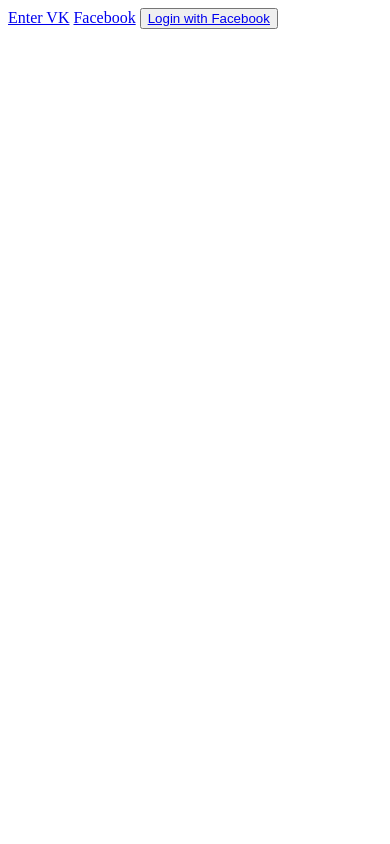
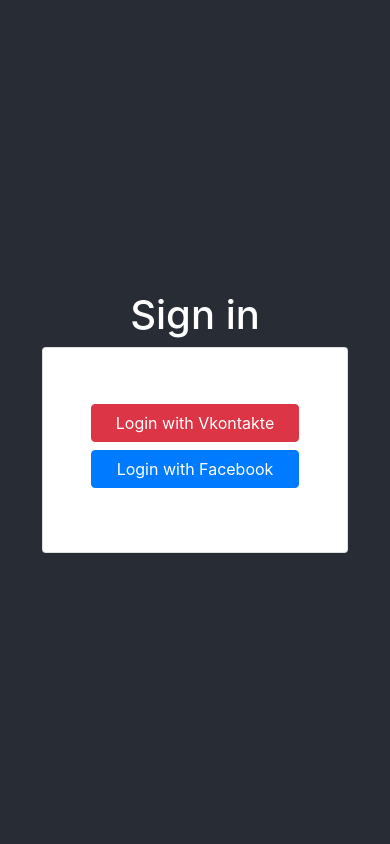
Before and after one commit to tykva43/places_remember, a Django app: template social_auth/templates/social_auth/login.html in a window 390 px wide. Run offline with Django 3.2, Linux system fonts and the light colour scheme; the template is opened without the code that fills it, so the values that code supplies are empty; some libraries are stand-ins or nearby versions.

Commit message:
Add privacy policy page and login page

```diff
--- a/project/urls.py
+++ b/project/urls.py
@@ -13,9 +13,17 @@
     1. Import the include() function: from django.urls import include, path
     2. Add a URL to urlpatterns:  path('blog/', include('blog.urls'))
 """
+from django.contrib.auth.views import LogoutView
+from django.contrib import admin
 from django.urls import path, include
 
+from places_remember import views
+
 urlpatterns = [
-    path('social', include('social_auth.urls')),
-    path('social-auth/', include('social_django.urls', namespace="social"))
+    path('login', include('social_auth.urls')),
+    path('social-auth/', include('social_django.urls', namespace="social")),
+    path('privacy', views.privacy, name='privacy'),
+    path("", views.home, name="home"),
+    path("logout/", LogoutView.as_view(), name="logout"),
+    path('admin/', admin.site.urls),
 ]
--- /dev/null
+++ b/social_auth/templates/social_auth/base.html
@@ -0,0 +1,24 @@
+{% load static %}
+<!DOCTYPE html>
+<html lang="en">
+<head>
+    <meta charset="UTF-8" />
+    <meta name="viewport" content="width=device-width, initial-scale=1.0" />
+    <meta http-equiv="X-UA-Compatible" content="ie=edge" />
+    <link rel="stylesheet" href="https://stackpath.bootstrapcdn.com/bootstrap/4.1.3/css/bootstrap.min.css" integrity="sha384-MCw98/SFnGE8fJT3GXwEOngsV7Zt27NXFoaoApmYm81iuXoPkFOJwJ8ERdknLPMO"
+        crossorigin="anonymous" />
+    <link rel="stylesheet" href="{% static 'css/index.css' %}" />
+    <title>Social Auth</title>
+</head>
+<body>
+    <div class="container-fluid">
+        <div>
+            <h1 class="text-white text-center">{% block title %}{% endblock %}</h1>
+            <div class="card p-5">
+                {% block content %}
+                {% endblock %}
+            </div>
+        </div>
+    </div>
+</body>
+</html>
--- a/social_auth/templates/social_auth/login.html
+++ b/social_auth/templates/social_auth/login.html
@@ -1,38 +1,54 @@
-<!DOCTYPE html>
-<html lang="en">
-<head>
-    <meta charset="UTF-8">
-    <title>Title</title>
-    <script>
-  window.fbAsyncInit = function() {
-    FB.init({
-      appId      : '224826339443824',
-      cookie     : true,
-      xfbml      : true,
-      version    : 'v10.0'
-    });
+{% extends 'social_auth/base.html' %}
+{% block title %} Sign in {% endblock %}
+{% block content %}
+<div class="row">
+    <div class="col-md-8 mx-auto social-container my-2 order-md-1">
+        <button class="btn btn-danger  mb-2">
+            <a href="#">Login with Vkontakte</a>
+        </button>
+        <button class="btn btn-primary mb-2">
+            <a href="{% url 'social:begin' 'facebook' %}">Login with Facebook
+            </a>
+        </button>
+    </div>
+</div>
+</div>
+{% endblock %}
+<!--<!DOCTYPE html>-->
+<!--<html lang="en">-->
+<!--<head>-->
+<!--    <meta charset="UTF-8">-->
+<!--    <title>Title</title>-->
+<!--    <script>-->
+<!--  window.fbAsyncInit = function() {-->
+<!--    FB.init({-->
+<!--      appId      : '224826339443824',-->
+<!--      cookie     : true,-->
+<!--      xfbml      : true,-->
+<!--      version    : 'v10.0'-->
+<!--    });-->
 
-    FB.AppEvents.logPageView();
+<!--    FB.AppEvents.logPageView();-->
 
-  };
+<!--  };-->
 
-  (function(d, s, id){
-     var js, fjs = d.getElementsByTagName(s)[0];
-     if (d.getElementById(id)) {return;}
-     js = d.createElement(s); js.id = id;
-     js.src = "https://connect.facebook.net/en_US/sdk.js";
-     fjs.parentNode.insertBefore(js, fjs);
-   }(document, 'script', 'facebook-jssdk'));
-</script>
-</head>
-<body>
-<div id="fb-root"></div>
-<!--<script async defer crossorigin="anonymous" src="https://connect.facebook.net/en_GB/sdk.js#xfbml=1&version=v10.0&appId=224826339443824&autoLogAppEvents=1" nonce="Uo2Mji7R"></script>-->
-<a href="{% url 'social:begin' 'vk-oauth2' %}">Enter VK</a>
+<!--  (function(d, s, id){-->
+<!--     var js, fjs = d.getElementsByTagName(s)[0];-->
+<!--     if (d.getElementById(id)) {return;}-->
+<!--     js = d.createElement(s); js.id = id;-->
+<!--     js.src = "https://connect.facebook.net/en_US/sdk.js";-->
+<!--     fjs.parentNode.insertBefore(js, fjs);-->
+<!--   }(document, 'script', 'facebook-jssdk'));-->
+<!--</script>-->
+<!--    <script async defer crossorigin="anonymous" src="https://connect.facebook.net/en_GB/sdk.js#xfbml=1&version=v10.0&appId=224826339443824&autoLogAppEvents=1" nonce="Uo2Mji7R"></script>-->
+<!--</head>-->
+<!--<body>-->
+<!--<div id="fb-root"></div>-->
+<!--<a href="{% url 'social:begin' 'vk-oauth2' %}">Enter VK</a>-->
 <!--<div class="fb-login-button" data-width="" data-size="large" data-button-type="continue_with" data-layout="default" data-auto-logout-link="false" data-use-continue-as="false"></div>-->
-<a href="{% url 'social:begin' 'facebook' %}">Facebook</a>
-<button class="btn btn-primary mb-2">
-            <a href="{% url 'social:begin' 'facebook' %}">Login with Facebook</a>
-        </button>
-</body>
-</html>
+<!--<a href="{% url 'social:begin' 'facebook' %}">Facebook</a>-->
+<!--<button class="btn btn-primary mb-2">-->
+<!--            <a href="{% url 'social:begin' 'facebook' %}">Login with Facebook</a>-->
+<!--        </button>-->
+<!--</body>-->
+<!--</html>-->
--- /dev/null
+++ b/static/css/index.css
@@ -0,0 +1,27 @@
+img {
+  border: 3px solid #282c34;
+}
+.container-fluid {
+  height: 100vh;
+  background-color: #282c34;
+  display: flex;
+  justify-content: center;
+  align-items: center;
+}
+.container-fluid > div {
+  width: 85%;
+  min-width: 300px;
+  max-width: 500px;
+}
+.card {
+  width: 100%;
+}
+.social-container {
+  display: flex;
+  flex-direction: column;
+  justify-content: center;
+}
+.btn a, .btn a:hover {
+  color: white;
+  text-decoration: none ;
+}
```
Also changed, not shown: places_remember/templates/places_remember/privacy-policy.html (added, +47 -0 lines), places_remember/views.py (+12 -1 lines), project/settings.py (+6 -6 lines).
